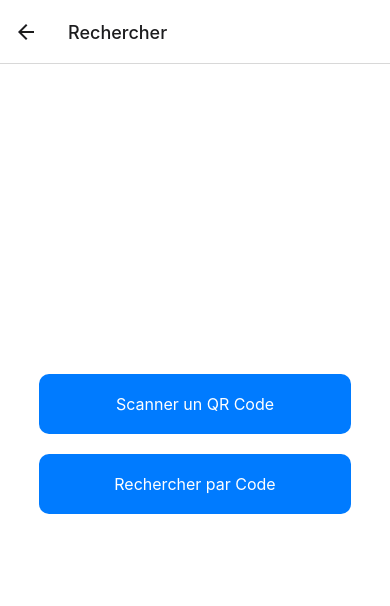
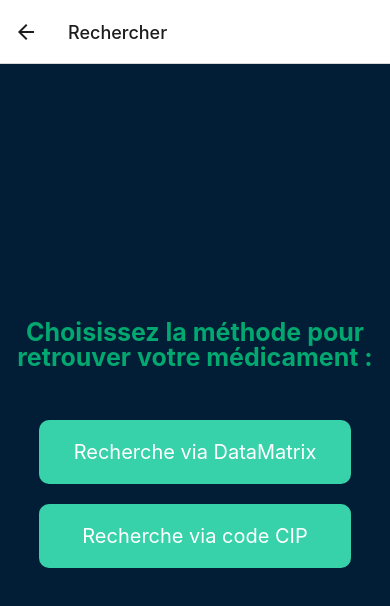
Before and after one commit to ideuxs/Organix, a React Native app: screen /Rechercher in a window 390 px wide. Shown: the top 606 px of the page. Built offline with nearby package versions, Linux system fonts and the light colour scheme; no server answers.

Commit message:
Update RechercheScreen.js

```diff
--- a/screens/RechercheScreen.js
+++ b/screens/RechercheScreen.js
@@ -7,15 +7,18 @@ const RechercheScreen = () => {
 
   return (
     <View style={styles.container}>
+      <Text style={styles.intro}>
+        Choisissez la méthode pour retrouver votre médicament :
+      </Text>
       <TouchableOpacity
         style={styles.button}
         onPress={() => navigation.navigate('Scan')}>
-        <Text style={styles.buttonText}>Scanner un QR Code</Text>
+        <Text style={styles.buttonText}>Recherche via DataMatrix</Text>
       </TouchableOpacity>
       <TouchableOpacity
         style={styles.button}
         onPress={() => navigation.navigate('Code')}>
-        <Text style={styles.buttonText}>Rechercher par Code</Text>
+        <Text style={styles.buttonText}>Recherche via code CIP</Text>
       </TouchableOpacity>
     </View>
   );
@@ -26,19 +29,27 @@ const styles = StyleSheet.create({
     flex: 1,
     alignItems: 'center',
     justifyContent: 'center',
-    backgroundColor: '#fff',
+    backgroundColor: '#011e36', // Matching dark blue background color
   },
   button: {
     width: '80%',
     padding: 20,
     borderRadius: 10,
-    backgroundColor: '#007bff',
+    backgroundColor: '#38d2aa', // Button background color matching the theme
     marginBottom: 20,
     alignItems: 'center',
   },
   buttonText: {
-    color: '#ffffff',
-    fontSize: 16,
+    color: '#ffffff', // White text for better readability on buttons
+    fontSize: 20,
+  },
+  intro: {
+    fontSize: 25,
+    textAlign: 'center',
+    color: '#03a770', // Text color from your logo
+    fontWeight: 'bold',
+    lineHeight: 25,
+    marginBottom: 50,
   },
 });
 
```
